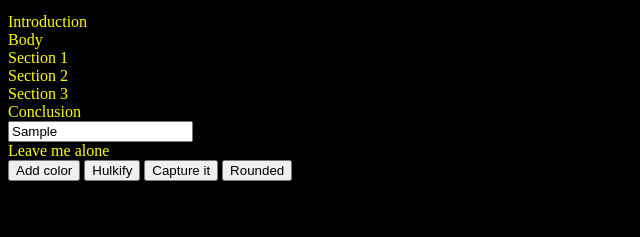
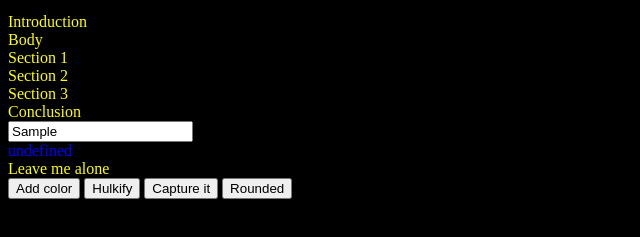
Before and after one commit to bryanhmiller/The-Guinea-Pig, a plain HTML site: page index.html in a window 1280 px wide. Both pictures are taken after typing "Sample" into the empty fields and a click on the button "Add color". Shown: the part 137-374 px from the top of the page, without its empty margins (0-640 px from the left). Drawn offline with Linux system fonts and the light colour scheme.

Commit message:
Effected output div color change in events.js with events.css providing the sytle; however need to clean up unexpected output

```diff
--- a/events.css
+++ b/events.css
@@ -3,6 +3,6 @@ body {
 	color: yellow;
 }
 
-.add-color {
+.color-me-blue {
 	color: blue;
 }
--- a/events.js
+++ b/events.js
@@ -36,7 +36,7 @@ function typedInput() {
 // 5. When you click the "Add color" button, the guinea-pig element's text color should
 // change to blue.
 function colorChange() {
-	targetDiv.innerHTML += event.target.ClassName.add("add-color");
+	targetDiv.innerHTML += targetDiv.classList.add("color-me-blue");
 }
 
 document.body.addEventListener("click", clickedSectionIdentifier);
```
